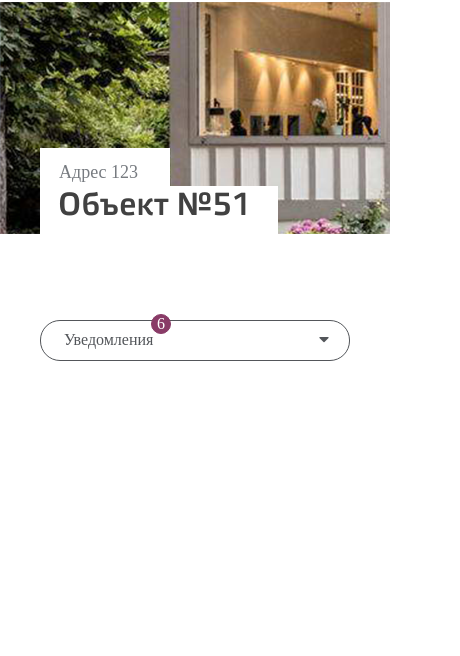
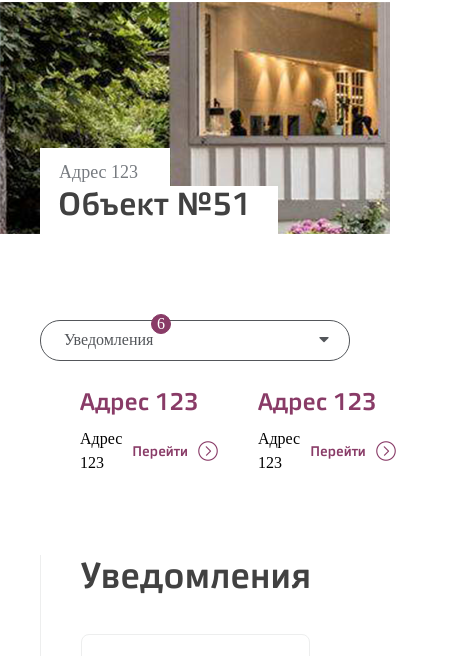
Before and after one commit to coatceatl/layout-company, a website: page index.html in a window 390 px wide. Shown: the part 114-770 px from the top of the page, 460 px wide, since content can reach past the window. Drawn offline with Linux system fonts and the light colour scheme; files whose address does not match are found by name; a web font is replaced by a local one.

Commit message:
changed block menu(768)

```diff
--- a/index.html
+++ b/index.html
@@ -117,7 +117,8 @@
               </div>
             </nav>
             <hr class='menu-line' />
-            <div class='menu-adress'>
+            <div class='adress'>
+              <div class='menu-adress'>
               <h4>Адрес 123</h4>
               <div class='row'>
                 <p>Адрес 123</p>
@@ -141,6 +142,7 @@
                   </span>
                 </a>
               </div>
+            </div>
             </div>
           </section>
         </div>
--- a/src/sass/_menu.sass
+++ b/src/sass/_menu.sass
@@ -15,6 +15,7 @@
       margin-left: 0
       padding-top: 50px
       width: 100%
+      height: auto
 
     &__list
       display: flex
@@ -60,10 +61,20 @@
           display: block
           padding-right: 20px
 
+.adress
+  display: flex
+  flex-direction: column
+
+  @media (max-width: 768px)
+    flex-direction: row
+
   .menu-adress
     margin-left: 77px
     width: 303px
     height: 130px
+
+    @media (max-width: 768px)
+      margin-left: 40px
 
     h4
       margin-bottom: 0
@@ -107,6 +118,9 @@
   background-color: $line-color
   opacity: 0.13
 
+  @media (max-width: 768px)
+    display: none
+
 .wrapper
   margin-left: 263px
   margin-top: -35px
```
Also changed, not shown: dist/style.css.
